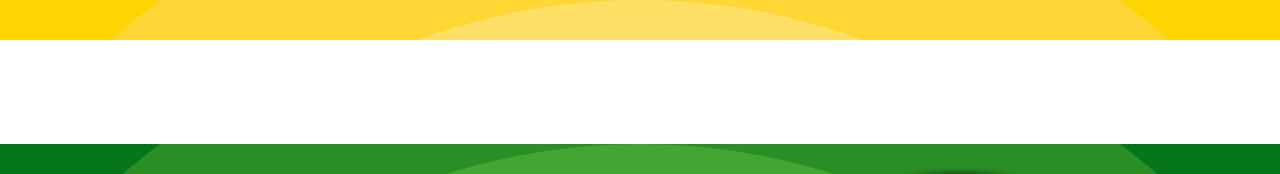
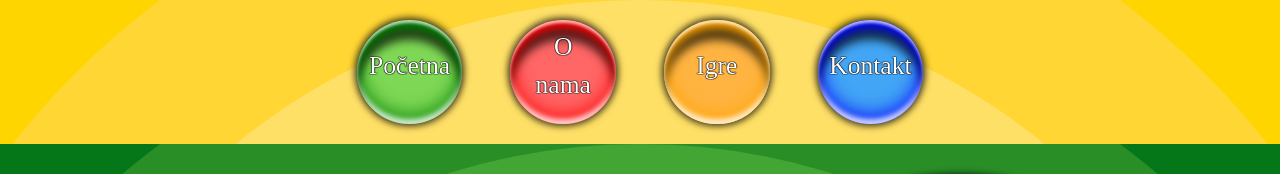
Before and after one commit to nikolavuletic1/shega-2024, a Next.js app: page / in a window 1280 px wide. Shown: the top 174 px of the page. Built offline with nearby package versions, Linux system fonts and the light colour scheme; a web font is replaced by a local one.

Commit message:
fixed small screen nav

```diff
--- a/components/Navbar.tsx
+++ b/components/Navbar.tsx
@@ -11,7 +11,8 @@ import YellowBgPattern from './YellowBgPattern';
 
 const Navbar = () => {
   const [isMenuOpen, setMenuOpen] = useState(false);
-  const [isMobile, setIsMobile] = useState(false);
+  // const [isMobile, setIsMobile] = useState(false);
+  const [isMobile, setIsMobile] = useState(window.innerWidth <= 768);
 
   const handleToggleMenu = () => {
     setMenuOpen(!isMenuOpen);
@@ -54,9 +55,9 @@ const Navbar = () => {
     };
   }, []);
 
-  useEffect(() => {
-    setIsMobile(true);
-  }, []);
+  // useEffect(() => {
+  //   setIsMobile(true);
+  // }, []);
 
 
   const colors: Color[] = ['green', 'red', 'orange', 'blue'];
```
